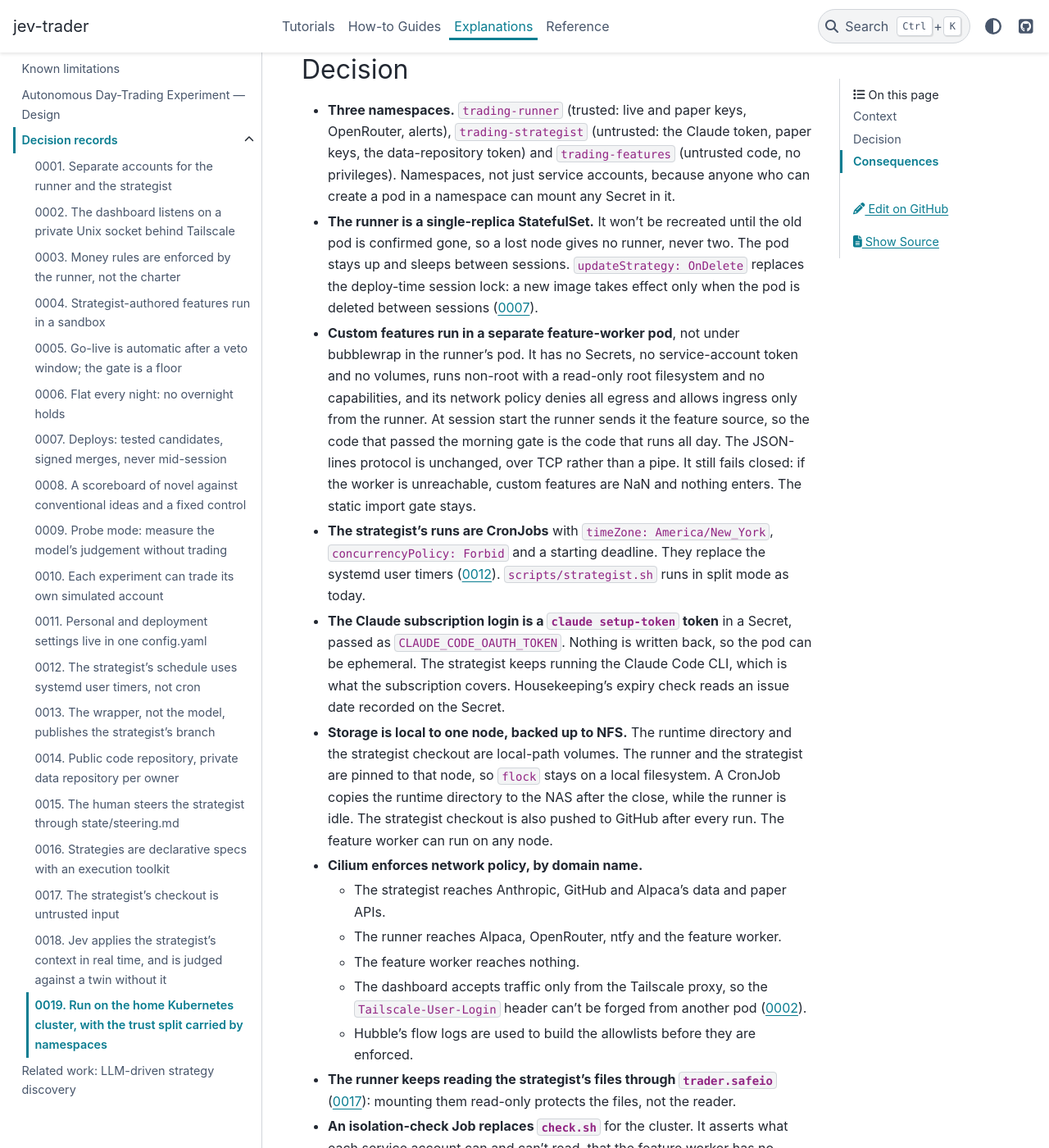
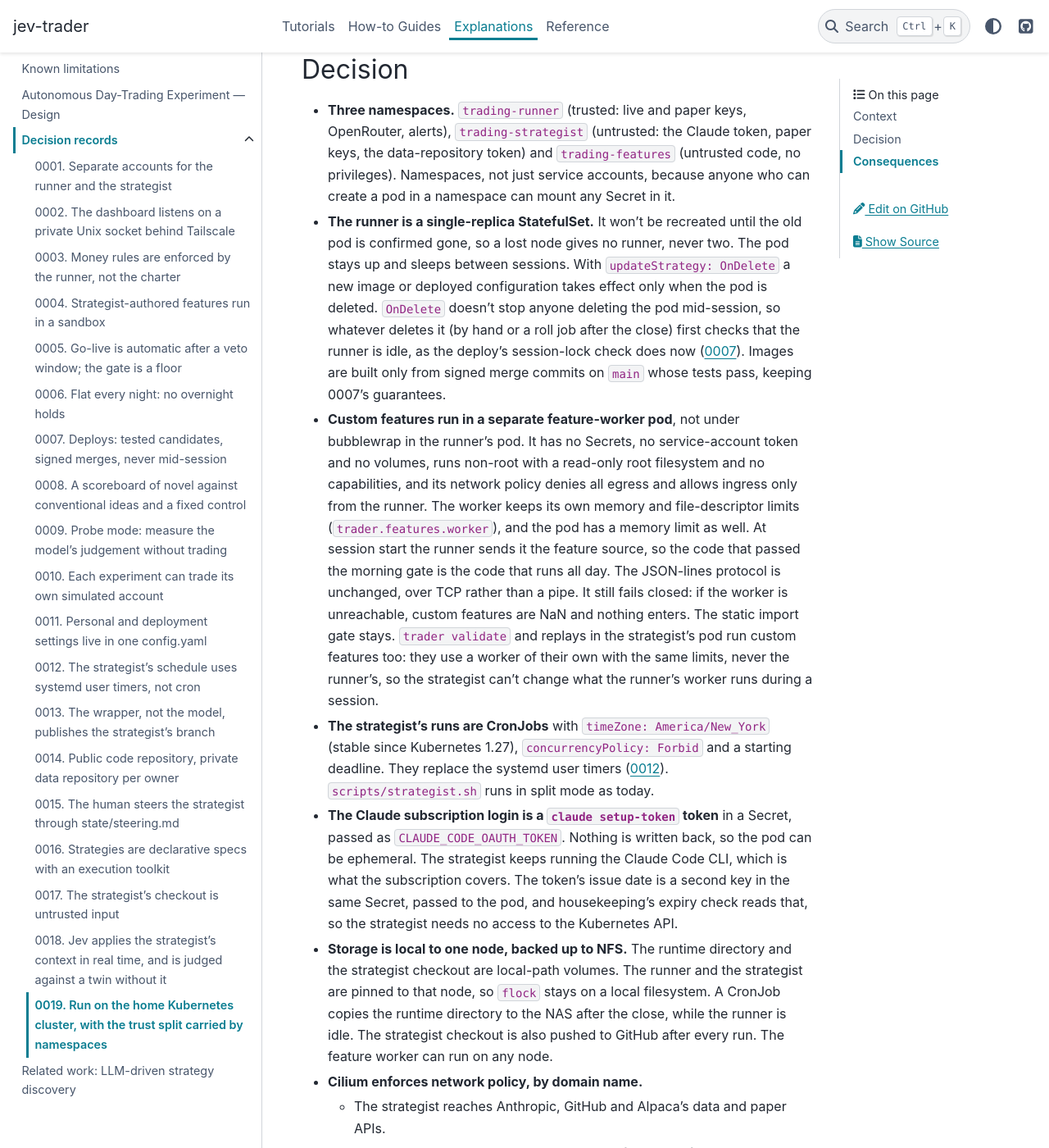
Before and after one commit to gilesknap/jev-trader, a Sphinx documentation site: the page built from docs/explanations/adr/0019-deploy-to-kubernetes.md, in a window 1280 px wide and 1400 px high, scrolled down 889 px. Shown: the whole window at 82% size. Built offline with Sphinx 7.4.7 and the PyData theme 0.15.4, drawn with Linux system fonts in a browser that asks for light colours; some of the changed text lies outside the part shown.

Commit message:
docs: ADR 0019, close the review's gaps
- Deleting the runner pod is gated on the runner being idle; OnDelete alone
  isn't a session gate. Images only from signed, tested merges (0007).
- Fence a lost node before force-deleting the runner pod or starting it
  elsewhere.
- The feature worker keeps its memory and file-descriptor limits (0004).
- trader validate and replays in the strategist's pod use their own worker.
- The setup-token issue date is a Secret key, so no Kubernetes API access.
- WebFetch's web egress is decided explicitly; CronJob timeZone needs 1.27.
- Name the records this would supersede or replace if accepted.

Co-Authored-By: Claude Opus 5.5 (1M context) <noreply@anthropic.com>
Claude-Session: https://claude.ai/code/session_01Uybqz3WPLS48GLEeCsXhXj

```diff
--- a/docs/explanations/adr/0019-deploy-to-kubernetes.md
+++ b/docs/explanations/adr/0019-deploy-to-kubernetes.md
@@ -28,23 +28,34 @@ those must run in a process with no keys, no network and no access to runtime st
   because anyone who can create a pod in a namespace can mount any Secret in it.
 - **The runner is a single-replica StatefulSet.** It won't be recreated until the old pod is
   confirmed gone, so a lost node gives no runner, never two. The pod stays up and sleeps between
-  sessions. `updateStrategy: OnDelete` replaces the deploy-time session lock: a new image takes
-  effect only when the pod is deleted between sessions ([0007](0007-deploy-from-signed-merges.md)).
+  sessions. With `updateStrategy: OnDelete` a new image or deployed configuration takes effect
+  only when the pod is deleted. `OnDelete` doesn't stop anyone deleting the pod mid-session, so
+  whatever deletes it (by hand or a roll job after the close) first checks that the runner is
+  idle, as the deploy's session-lock check does now ([0007](0007-deploy-from-signed-merges.md)).
+  Images are built only from signed merge commits on `main` whose tests pass, keeping 0007's
+  guarantees.
 - **Custom features run in a separate feature-worker pod**, not under bubblewrap in the runner's
   pod. It has no Secrets, no service-account token and no volumes, runs non-root with a read-only
   root filesystem and no capabilities, and its network policy denies all egress and allows
-  ingress only from the runner. At session start the runner sends it the feature source, so the
-  code that passed the morning gate is the code that runs all day. The JSON-lines protocol is
+  ingress only from the runner. The worker keeps its own memory and file-descriptor limits
+  (`trader.features.worker`), and the pod has a memory limit as well. At session start the
+  runner sends it the feature source, so the code that passed the morning gate is the code that
+  runs all day. The JSON-lines protocol is
   unchanged, over TCP rather than a pipe. It still fails closed: if the worker is unreachable,
-  custom features are NaN and nothing enters. The static import gate stays.
-- **The strategist's runs are CronJobs** with `timeZone: America/New_York`,
+  custom features are NaN and nothing enters. The static import gate stays. `trader validate`
+  and replays in the strategist's pod run custom features too: they use a worker of their own
+  with the same limits, never the runner's, so the strategist can't change what the runner's
+  worker runs during a session.
+- **The strategist's runs are CronJobs** with `timeZone: America/New_York` (stable since
+  Kubernetes 1.27),
   `concurrencyPolicy: Forbid` and a starting deadline. They replace the systemd user timers
   ([0012](0012-systemd-timers-for-the-strategist.md)). `scripts/strategist.sh` runs in split mode
   as today.
 - **The Claude subscription login is a `claude setup-token` token** in a Secret, passed as
   `CLAUDE_CODE_OAUTH_TOKEN`. Nothing is written back, so the pod can be ephemeral. The strategist
-  keeps running the Claude Code CLI, which is what the subscription covers. Housekeeping's expiry
-  check reads an issue date recorded on the Secret.
+  keeps running the Claude Code CLI, which is what the subscription covers. The token's issue
+  date is a second key in the same Secret, passed to the pod, and housekeeping's expiry check
+  reads that, so the strategist needs no access to the Kubernetes API.
 - **Storage is local to one node, backed up to NFS.** The runtime directory and the strategist
   checkout are local-path volumes. The runner and the strategist are pinned to that node, so
   `flock` stays on a local filesystem. A CronJob copies the runtime directory to the NAS after the
@@ -56,7 +67,9 @@ those must run in a process with no keys, no network and no access to runtime st
   - The feature worker reaches nothing.
   - The dashboard accepts traffic only from the Tailscale proxy, so the `Tailscale-User-Login`
     header can't be forged from another pod ([0002](0002-dashboard-on-a-private-socket.md)).
-  - Hubble's flow logs are used to build the allowlists before they are enforced.
+  - Hubble's flow logs are used to build the allowlists before they are enforced. Whether the
+    strategist's WebFetch gets general web egress is decided then, explicitly; WebSearch runs on
+    Anthropic's side and needs none.
 - **The runner keeps reading the strategist's files through `trader.safeio`**
   ([0017](0017-strategist-checkout-is-untrusted-input.md)): mounting them read-only protects the
   files, not the reader.
@@ -67,7 +80,9 @@ those must run in a process with no keys, no network and no access to runtime st
 ## Consequences
 
 - No automatic failover. If the pinned node is lost, the runtime directory is restored from the
-  NAS by hand, and the VPS stays as the rollback.
+  NAS by hand, and the VPS stays as the rollback. Before the runner's pod is force-deleted or the
+  runner started anywhere else, the lost node is powered off and confirmed down: deleting the pod
+  through the API doesn't stop a process on a node the control plane can't reach.
 - The cluster's control plane becomes the trust boundary: whoever can deploy to the cluster can
   read the live keys, so the cluster's GitOps repository and admin credentials need the care the
   VPS's admin account gets now. k3s should encrypt Secrets at rest.
@@ -78,3 +93,10 @@ those must run in a process with no keys, no network and no access to runtime st
   cluster's own provisioning before this moves.
 - Custom features gain a network hop per call, which must stay well inside the 5 ms budget.
 - The VPS setup scripts and docs remain the supported route until the cutover is proven on paper.
+- If this is accepted, it supersedes [0012](0012-systemd-timers-for-the-strategist.md) on the
+  cluster, and replaces the mechanisms, not the aims, of
+  [0001](0001-separate-runner-and-strategist-accounts.md) (accounts),
+  [0002](0002-dashboard-on-a-private-socket.md) (the socket),
+  [0004](0004-sandbox-strategist-features.md) (bubblewrap) and
+  [0007](0007-deploy-from-signed-merges.md) (the session lock). Those records point here once the
+  cutover is done.
```
